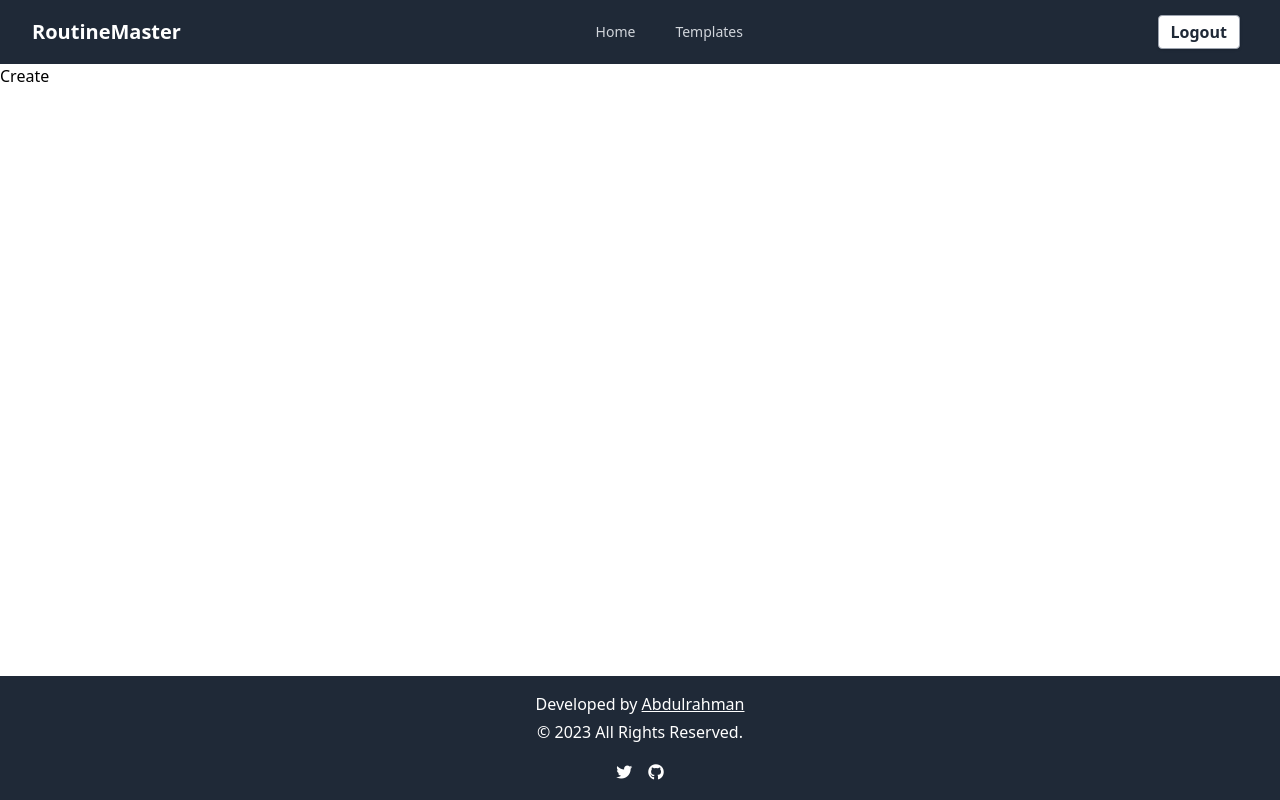
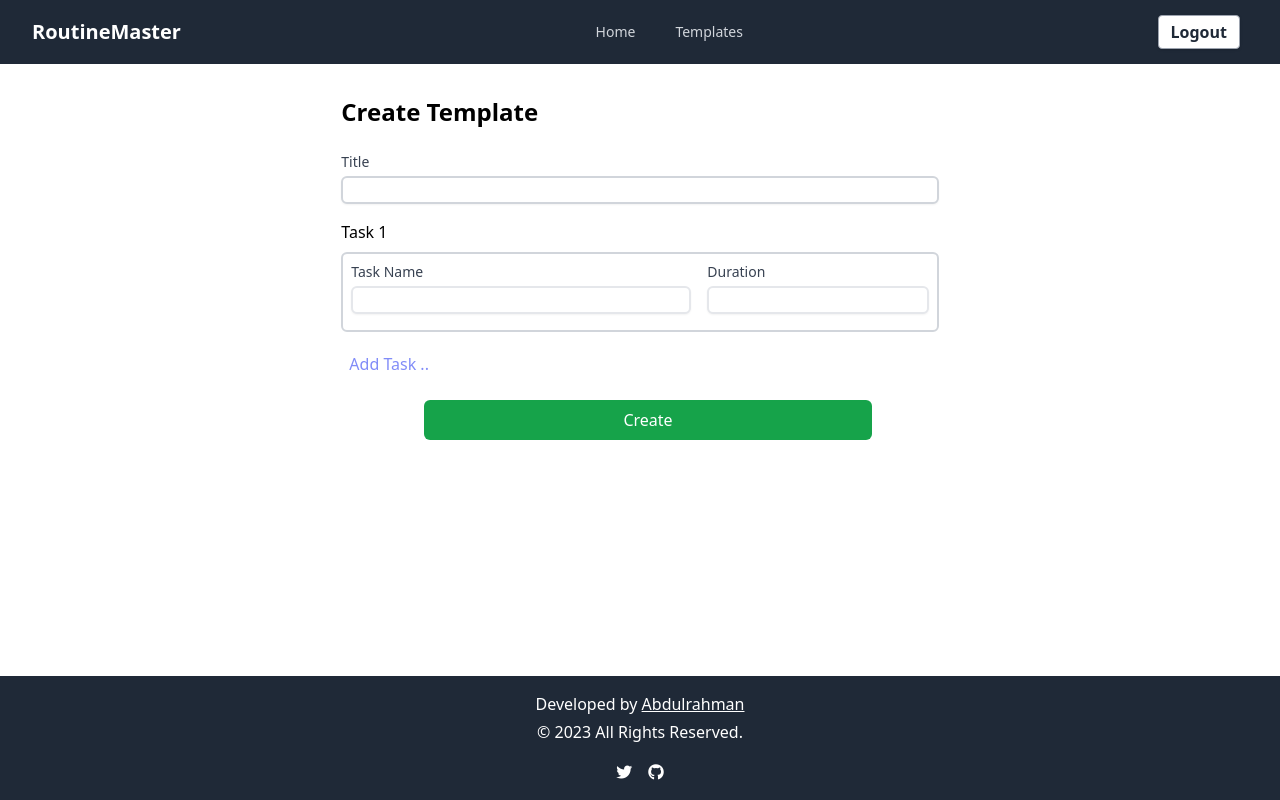
Before and after one commit to Mosaibah/RoutineMaster, a Next.js app: page /templates/create in a window 1280 px wide. Built offline with nearby package versions, Linux system fonts and the light colour scheme.

Commit message:
add create temaplate UI #4

```diff
--- a/src/components/Card.js
+++ b/src/components/Card.js
@@ -11,7 +11,7 @@ const Card = ({ title, tasks, onSelect , typeOfButton, color}) => {
       <div className="bg-white shadow-xl rounded p-6 w-full border-2 border-gray-400">
         <div className="flex justify-between items-center mb-4">
         <span className="text-md font-bold ">{title}</span>
-          <span>Tasks: {totalTasks}</span>
+          <span>{totalTasks} tasks</span>
           <span>{totalTime} min</span>
         </div>
         <div className="grid grid-cols-1 gap-2 mb-4">
--- a/src/pages/templates/create/index.js
+++ b/src/pages/templates/create/index.js
@@ -1,13 +1,112 @@
-import React from "react"
+import { useState } from 'react';
 
-const CreateTempalte =() => {
+export default function CreateTemplate() {
+  const [title, setTitle] = useState('');
+  const [tasks, setTasks] = useState([{ name: '', duration: '' }]);
 
+  const handleTitleChange = (e) => setTitle(e.target.value);
+  const handleTaskNameChange = (index, e) => {
+    const newTasks = tasks.map((task, i) => (i === index ? { ...task, name: e.target.value } : task));
+    setTasks(newTasks);
+  };
+  const handleTaskDurationChange = (index, e) => {
+    const newTasks = tasks.map((task, i) => (i === index ? { ...task, duration: e.target.value } : task));
+    setTasks(newTasks);
+  };
 
-    return (
-        <>
-            Create
-        </>
-    )
+  const addTask = () => {
+    setTasks([...tasks, { name: '', duration: '' }]);
+  };
+
+  const removeTask = (index) => {
+    setTasks(tasks.filter((_,i) => i !== index))
+  }
+
+  const handleSubmit = (e) => {
+    e.preventDefault();
+    // Process the form data here, e.g., send it to your API, save it in a database, etc.
+    console.log({ title, tasks });
+  };
+
+  return (
+    <div className="container mx-auto px-4 py-8  md:px-32 lg:w-4/6 lg:mx-auto">
+      <h1 className="text-2xl font-bold mb-6">Create Template</h1>
+      <form onSubmit={handleSubmit}>
+        <div className="mb-4">
+          <label htmlFor="title" className="block text-sm font-medium text-gray-700">
+            Title
+          </label>
+          <input
+            id="title"
+            type="text"
+            value={title}
+            onChange={handleTitleChange}
+            className="mt-1 block w-full border-2 rounded-md border-gray-300 shadow-sm focus:border-indigo-300 focus:ring focus:ring-indigo-200 focus:ring-opacity-50"
+          />
+        </div>
+        {tasks.map((task, index) => (
+            <div key={index} >
+              Task {index + 1}
+            <div  className='border-2 pt-2 px-2 mt-2 mb-3 rounded-md border-gray-300'>
+                <div className="grid grid-cols-5 gap-4 mb-4">
+                    <div className='col-span-3'>
+                        <label htmlFor={`task-name-${index}`} className="block text-sm font-medium text-gray-700">
+                            Task Name
+                        </label>
+                        <input
+                            id={`task-name-${index}`}
+                            type="text"
+                            value={task.name}
+                            onChange={(e) => handleTaskNameChange(index, e)}
+                            className="mt-1 block w-full border-2 rounded-md border-gray-200 shadow-sm focus:border-indigo-300 focus:ring focus:ring-indigo-200 focus:ring-opacity-50"
+                        />
+                    </div>
+                <div className='col-span-2'>
+                    <label htmlFor={`task-duration-${index}`} className="block text-sm font-medium text-gray-700">
+                        Duration
+                    </label>
+                    <input
+                        id={`task-duration-${index}`}
+                        type="text"
+                        value={task.duration}
+                        onChange={(e) => handleTaskDurationChange(index, e)}
+                        className="mt-1 block w-full border-2 rounded-md border-gray-200 shadow-sm focus:border-indigo-300 focus:ring focus:ring-indigo-200 focus:ring-opacity-50"
+                    />
+                </div>
+                </div>
+
+                {index ?(
+                    <div className='flex justify-end'>
+                    <button
+                    type="button"
+                    onClick={() => removeTask(index)}
+                    className="inline-flex items-center justify-start mr-2 mb-2  rounded-md text-red-500 focus:outline-none focus:ring-2 focus:ring-inset focus:ring-red-500"
+                    >
+                    Remove
+                  </button>
+                  </div>
+                    ) : (<span></span>)
+                }
+          </div>
+          </div>
+        ))}
+        <button
+          type="button"
+          onClick={addTask}
+          className="inline-flex items-center justify-center p-2 rounded-md text-indigo-400 hover:text-white hover:bg-indigo-600 focus:outline-none focus:ring-2 focus:ring-inset focus:ring-white"
+        >
+          <span>Add Task ..</span>
+        </button>
+        <div className='flex justify-center'>
+
+        <button
+          type="submit"
+          className="mt-4 w-3/4 ml-4 inline-flex items-center justify-center p-2 rounded-md text-white bg-green-600 hover:bg-green-700 focus:outline-none focus:ring-2 focus:ring-inset focus:ring-green-500"
+          >
+          <span>Create</span>
+        </button>
+            </div>
+      </form>
+    </div>
+  );
 }
-
-export default CreateTempalte
```
